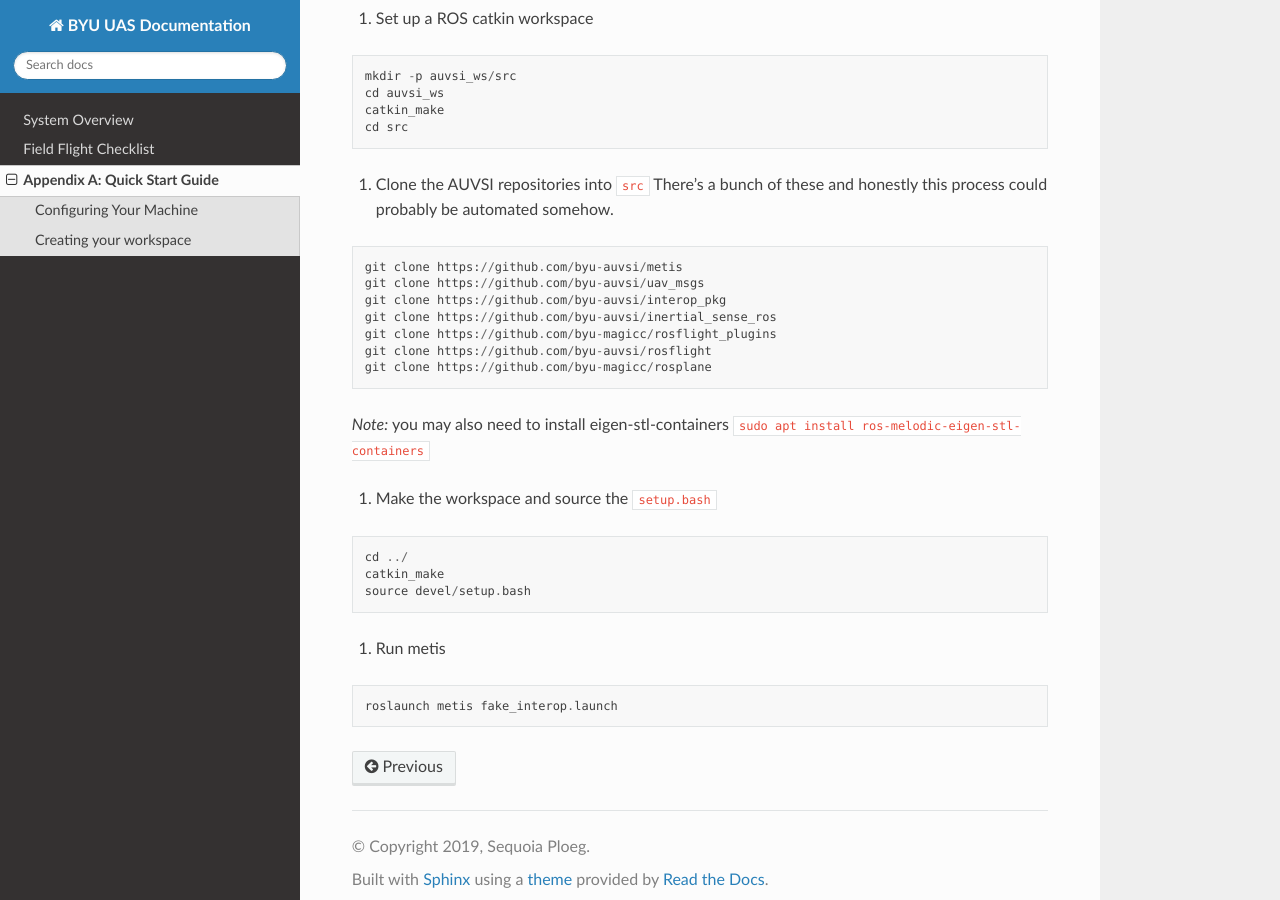
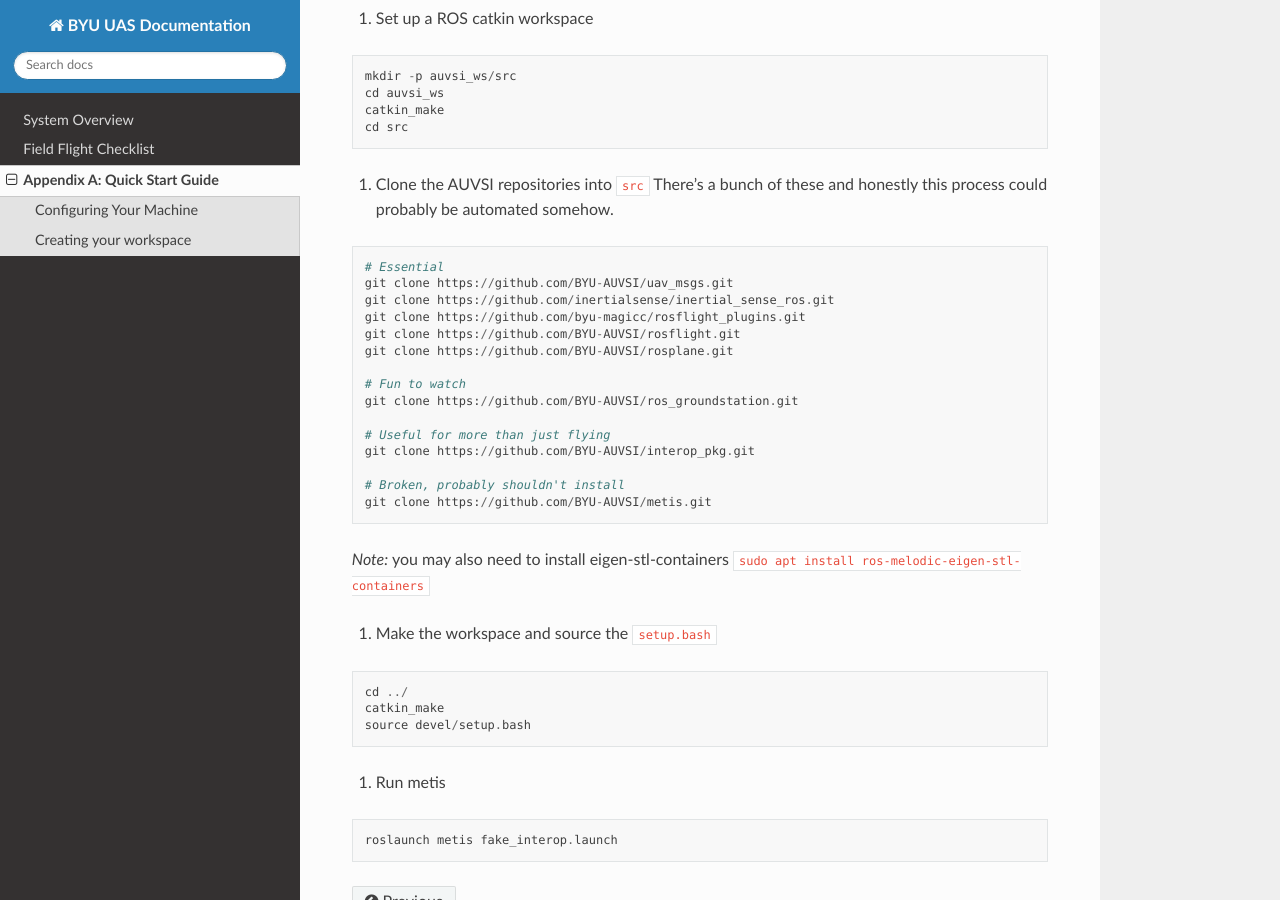
Before and after one commit to BYU-AUVSI/uas_documentation, a Sphinx documentation site: the page built from source/quick_start.md, in a window 1280 px wide and 900 px high, scrolled down 1429 px. Built offline with Sphinx 7.4.7 and the Read the Docs theme 2.0.0, drawn with Linux system fonts in a browser that asks for light colours.

Commit message:
Updated which repos we're using

````diff
--- a/source/quick_start.md
+++ b/source/quick_start.md
@@ -34,13 +34,21 @@
 2. Clone the AUVSI repositories into `src`
 There's a bunch of these and honestly this process could probably be automated somehow.
 ```
-git clone https://github.com/byu-auvsi/metis
-git clone https://github.com/byu-auvsi/uav_msgs
-git clone https://github.com/byu-auvsi/interop_pkg
-git clone https://github.com/byu-auvsi/inertial_sense_ros
-git clone https://github.com/byu-magicc/rosflight_plugins
-git clone https://github.com/byu-auvsi/rosflight
-git clone https://github.com/byu-magicc/rosplane
+# Essential
+git clone https://github.com/BYU-AUVSI/uav_msgs.git
+git clone https://github.com/inertialsense/inertial_sense_ros.git
+git clone https://github.com/byu-magicc/rosflight_plugins.git
+git clone https://github.com/BYU-AUVSI/rosflight.git
+git clone https://github.com/BYU-AUVSI/rosplane.git
+
+# Fun to watch
+git clone https://github.com/BYU-AUVSI/ros_groundstation.git
+
+# Useful for more than just flying
+git clone https://github.com/BYU-AUVSI/interop_pkg.git
+
+# Broken, probably shouldn't install
+git clone https://github.com/BYU-AUVSI/metis.git
 ```
 
 *Note:* you may also need to install eigen-stl-containers
````
